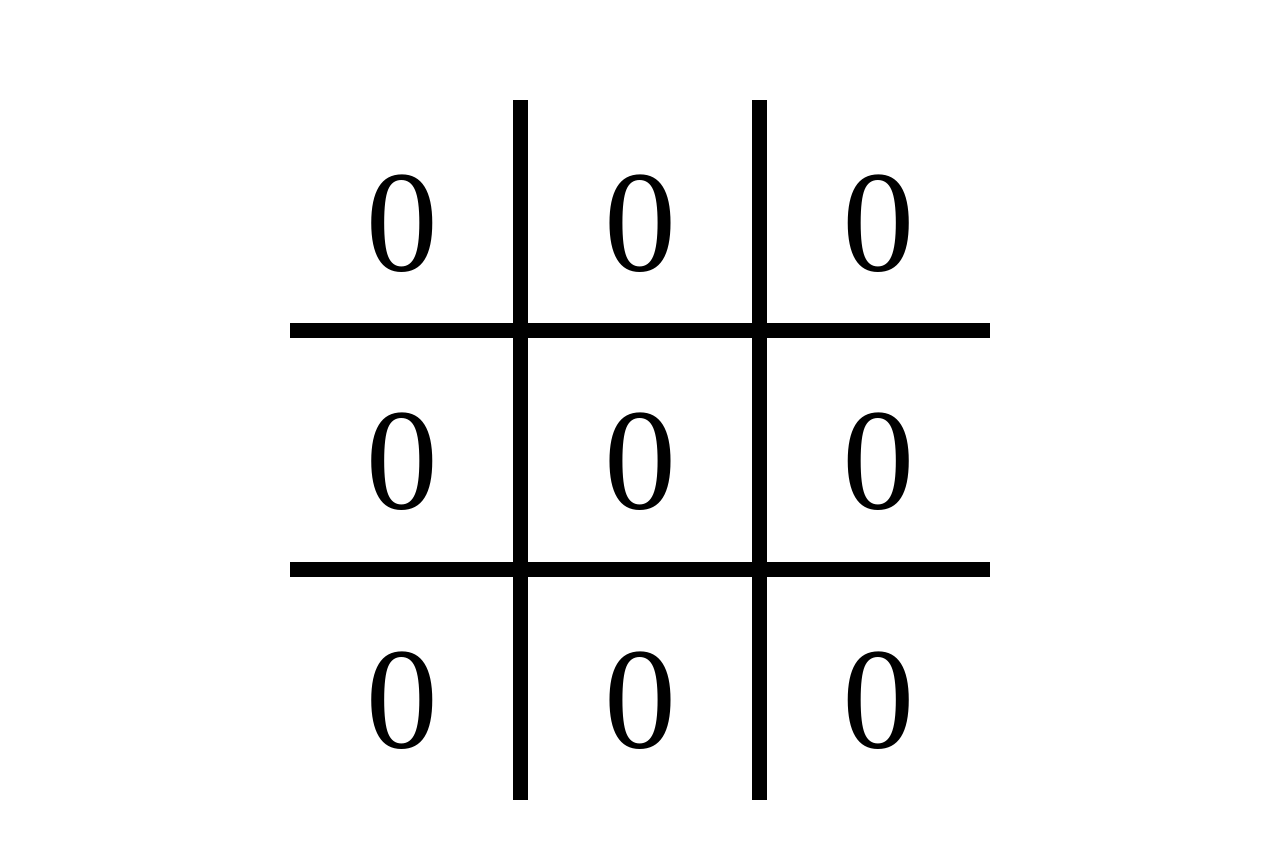
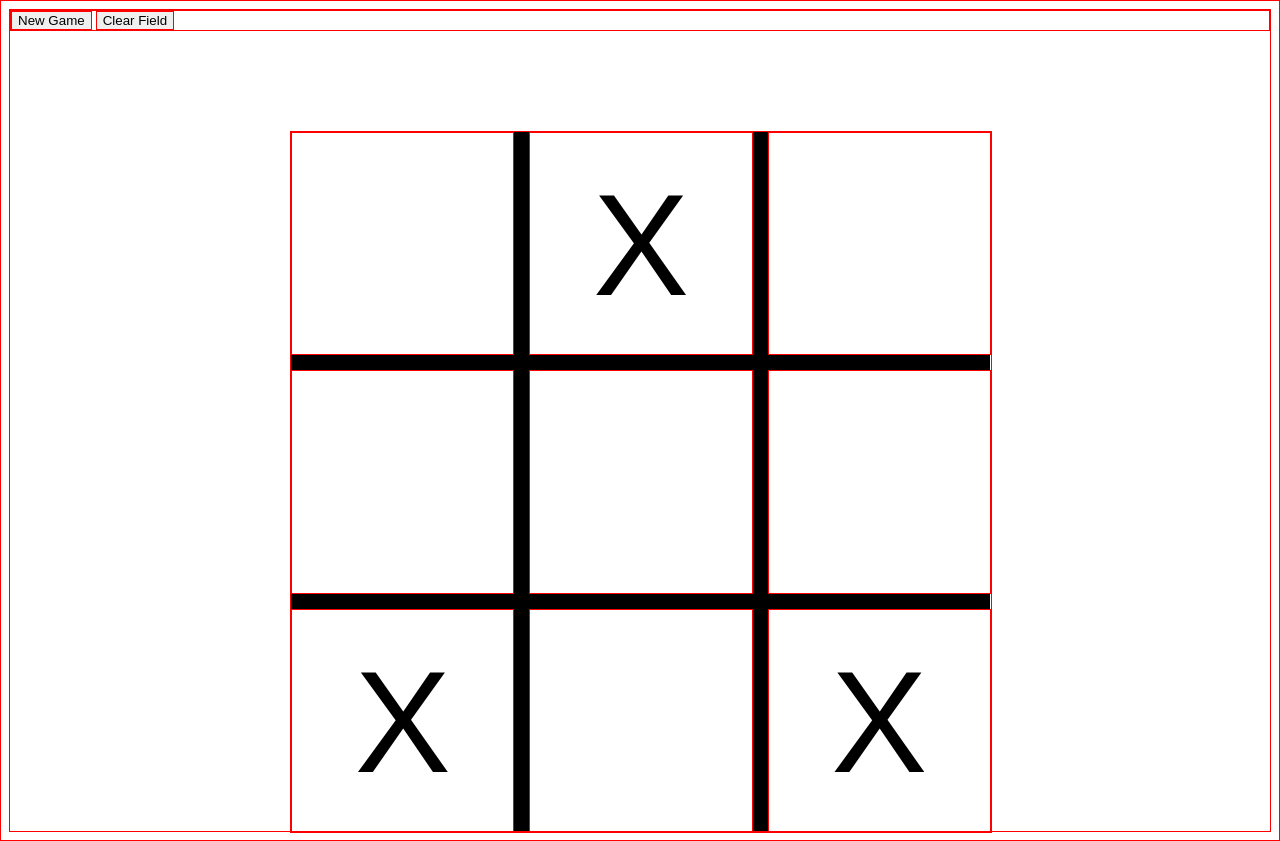
Before and after one commit to dgladovic/tic_tac_toe, a plain HTML site: page index.html in a window 1280 px wide. Before the commit the page ends 808 px from the top, so only its background shows below. Drawn offline with Linux system fonts and the light colour scheme.

Commit message:
funkcionise sva logika, sada je potrebno samo tok igre da sa napravi

```diff
--- a/index.html
+++ b/index.html
@@ -8,6 +8,11 @@
     <link rel="stylesheet" href="mystyles.css">
 </head>
 <body>
+
+<div class="hud">
+    <button id="new"> New Game</button>
+    <button > Clear Field</button>
+</div>
 
 <div class="border">
     <div class="gamefield">
--- a/mystyles.css
+++ b/mystyles.css
@@ -1,6 +1,6 @@
-/* *{
+*{
     border: solid red 1px;
-} */
+}
 
 .border{
     background-color: black;
@@ -20,7 +20,6 @@
     display: grid;
     grid-template-columns: 1fr 1fr 1fr;
     grid-template-rows: 1fr 1fr 1fr;
-
     gap: 15px;
 
 }
@@ -28,7 +27,8 @@
 .field{
     background-color: white;
     display: flex;
-    padding-top: 40px;
+    padding-top: 30px;
     font-size: 9em;
     justify-content: center;
+    font-family: Arial, Helvetica, sans-serif;
 }
--- a/scripts.js
+++ b/scripts.js
@@ -1,9 +1,19 @@
-const Gameboard = {
-    gameboard: [0,0,0,0,0,0,0,0,0],
-};
+const render = (() => {
 
+    const new_gam = document.getElementById('new');
+    new_gam.addEventListener('click',() => render.clear());
 
-const render = (() => {
+    const Gameboard = {
+        gameboard: [" ","X"," "," "," "," ","X"," ","X"],
+    };
+
+    const clear = () => {
+        Gameboard.gameboard = [" "," "," "," "," "," "," "," "," "];
+        Gameboard.gameboard.forEach( (e,i) => {
+            let curr_field = document.getElementById(`${i}`);
+            curr_field.textContent = " ";
+        });
+    }
 
     const fieldcontent = () =>{
         Gameboard.gameboard.forEach( (e,i) => {
@@ -12,8 +22,66 @@ const render = (() => {
         });
     };
 
-    return{fieldcontent};
+    const logic = (symb) => {
+        const fields = document.querySelectorAll('.field');
+        fields.forEach( (e,i) => {
+            e.addEventListener('click', () =>{
+                (e.textContent == " ")? e.textContent = symb : e.textContent = e.textContent;
+                Gameboard.gameboard[i] = e.textContent;
+            });
+        });
+        fields.forEach( (e) => {
+            e.addEventListener('click', () => winner(symb));
+        });
 
+    };
+
+    const winner = (symb) => {
+        const win_combos = {    //sve kombinacije za pobedu
+            0: [0,1,2],
+            1: [0,4,8],
+            2: [0,3,6],
+            3: [1,4,7],
+            4: [2,4,6],
+            5: [2,5,8],
+            6: [3,4,5],
+            7: [6,7,8]
+        };
+
+        const getAllIndexes = () => {
+            var indexes = [], i;
+            for(i = 0; i < Gameboard.gameboard.length; i++){
+                if (Gameboard.gameboard[i] === symb){
+                    indexes.push(i);    // niz koji govori gde se nalaze postavljeni simboli
+                }
+            };
+            return indexes;
+        };
+
+        const pozicija = getAllIndexes();   //kupimo vrednosti funkcije za pozicije simbola
+        let rezultat = '';
+
+        for(let key in win_combos){         //prolazi kroz svaku komubinaciju, ukoliko je dobra kaze rezultat
+            let a = 0;
+            if (rezultat == "Pobeda"){
+                break;
+            }
+            for(i = 0; i < 3; i++){
+                if (pozicija.indexOf(win_combos[key][i]) >= 0){
+                    a += 1;
+                    if(a == 3){
+                        rezultat = "Pobeda";
+                        break;
+                    }
+                    else{
+                        rezultat = "Loss";
+                    }
+                }
+            }
+        }
+        return console.log(rezultat);
+    };
+    return{fieldcontent,logic,winner,clear,Gameboard};
 })();
 
 const Player = (name,symbol) =>{
@@ -22,8 +90,10 @@ const Player = (name,symbol) =>{
     return {name,symbol};
 };
 
-console.log(Gameboard);
 const John = Player('Djoka','X');
-console.log(John);
 
 render.fieldcontent();
+render.logic(John.symbol);
+const flegma = render.winner('X');
+console.log(flegma);
+var Gameboard = render.Gameboard;
```
